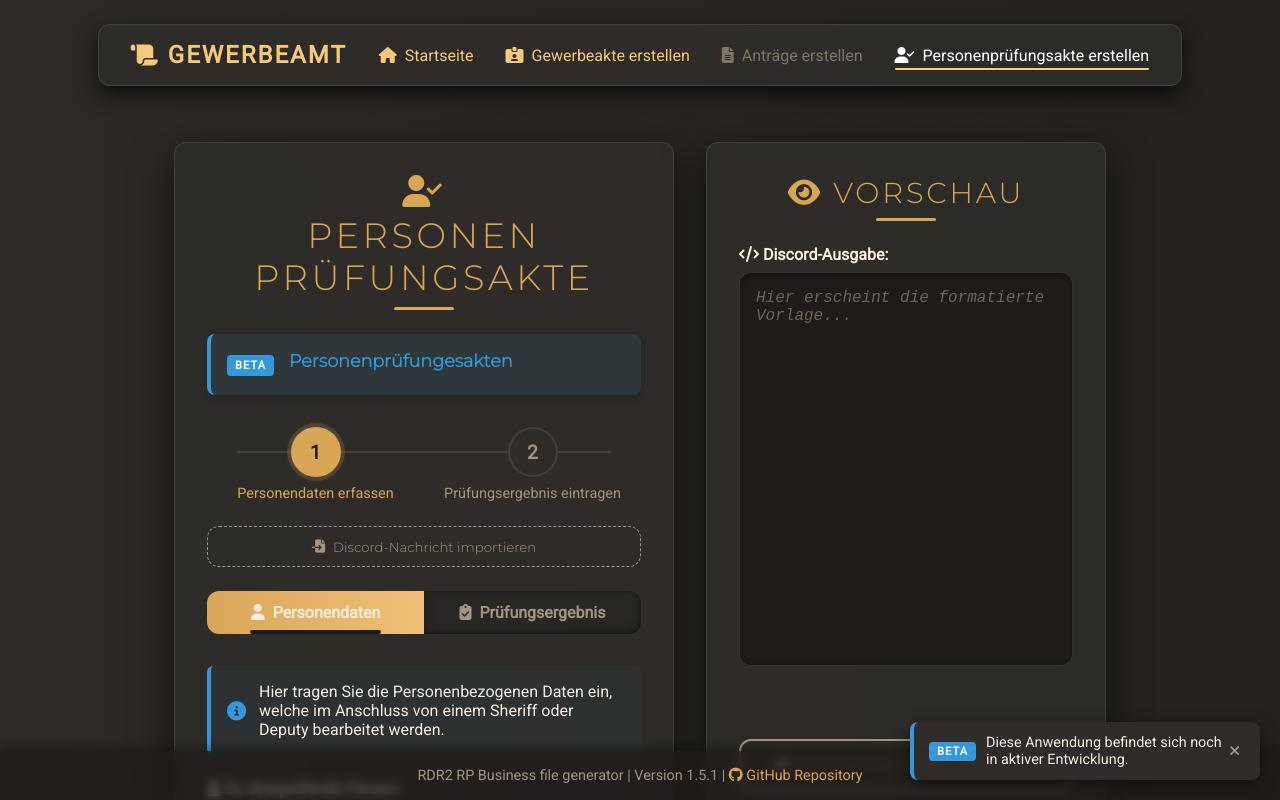
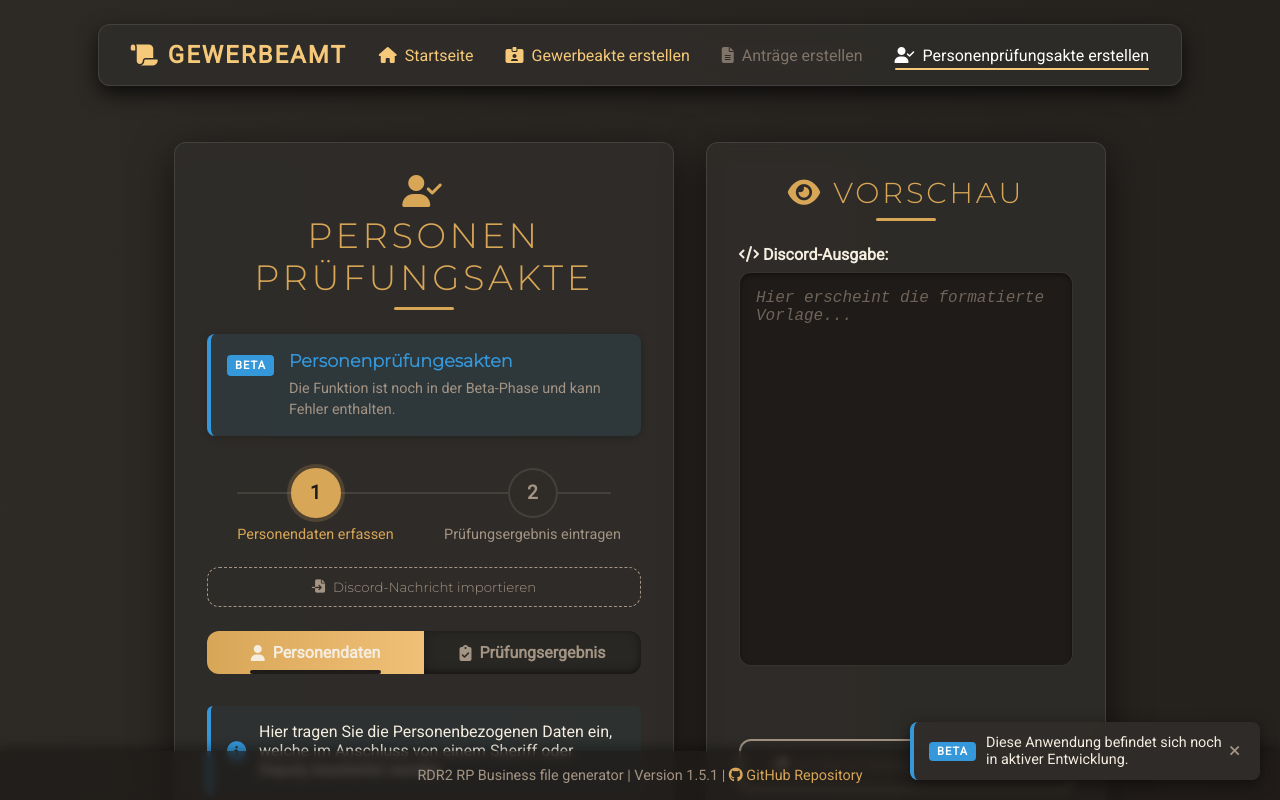
Before and after one commit to PaulLukasHuber/rdr2rp-business-file-form, a React (Create React App) app: page / in a window 1280 px wide. Both pictures are taken after a click on the button "Personenprüfungsakte erstellen". Shown: the top 800 px of the page. Built offline with nearby package versions, Linux system fonts and the light colour scheme.

Commit message:
Update PersonVerificationContainer.jsx
Paragraph wieder hinzugefügt 🫣

```diff
--- a/src/components/PersonVerificationContainer.jsx
+++ b/src/components/PersonVerificationContainer.jsx
@@ -25,6 +25,7 @@ export const PersonVerificationContainer = ({
         <div className="beta-badge">BETA</div>
         <div className="beta-message">
           <h3>Personenprüfungesakten</h3>
+          <p>Die Funktion ist noch in der Beta-Phase und kann Fehler enthalten.</p>
         </div>
       </div>
 
```
